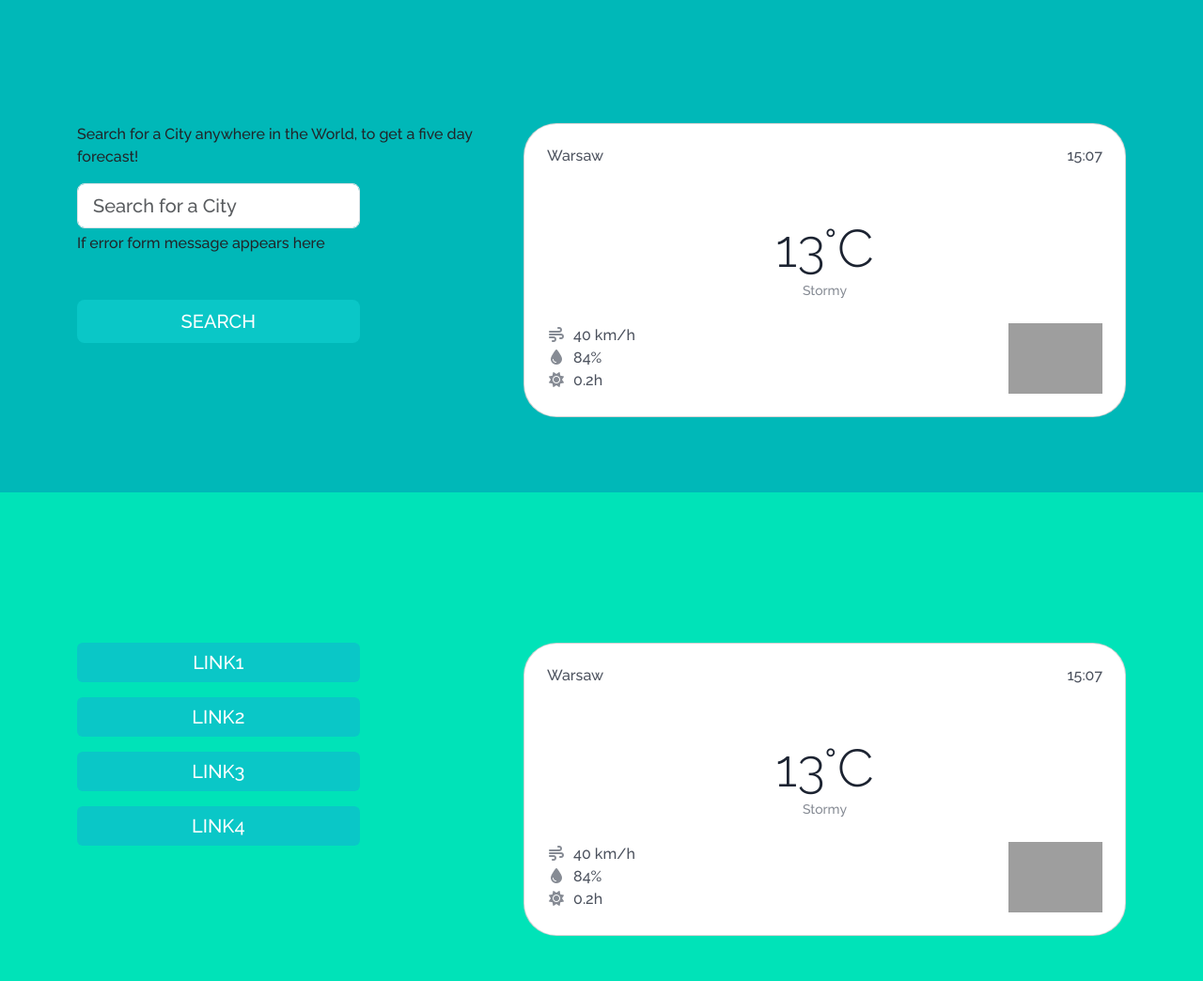
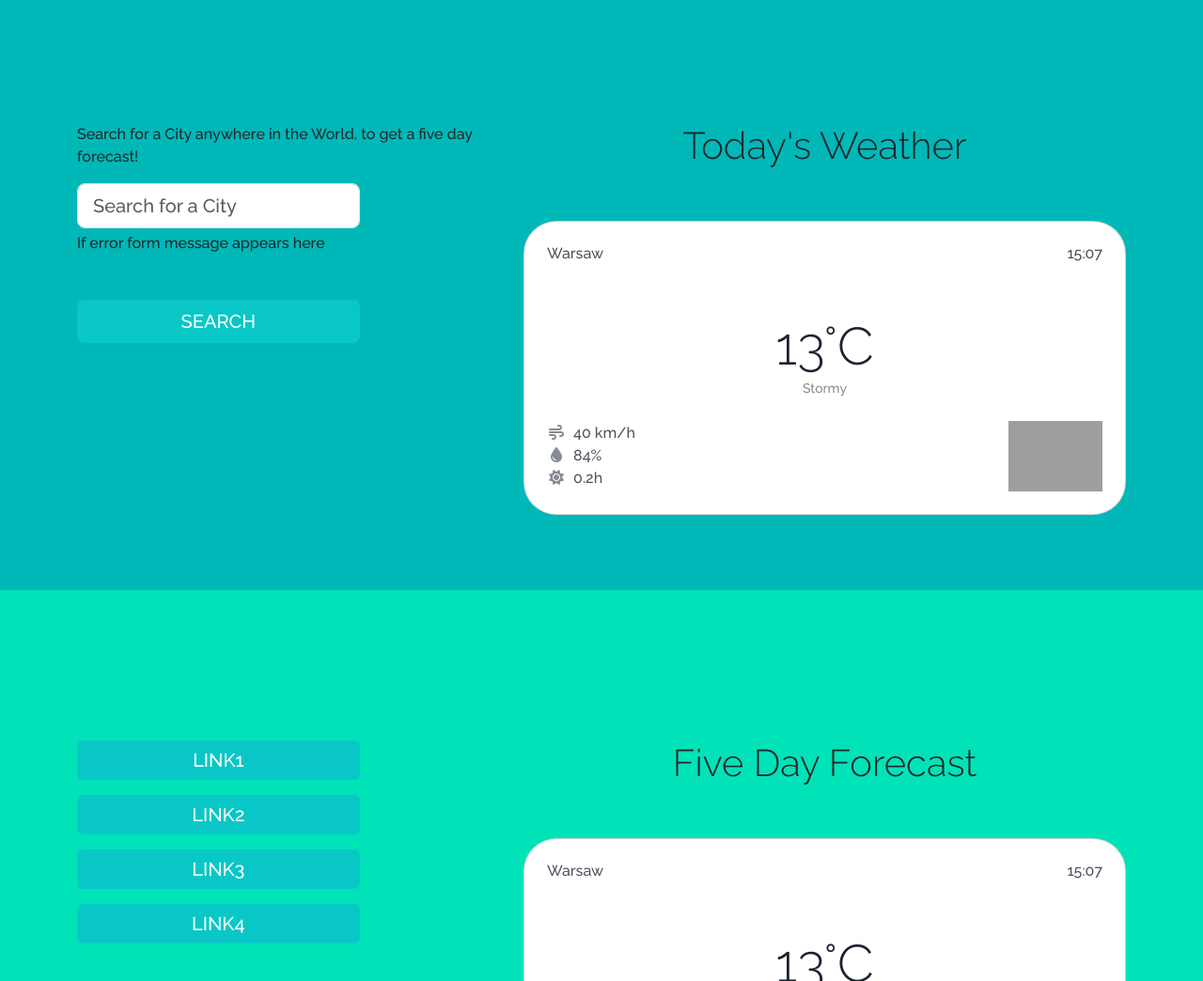
Before and after one commit to Sho-ayb/weather-dashboard-app2, a plain HTML site: page index.html in a window 1280 px wide. Shown: the part 300-1344 px from the top of the page at 94% size. Drawn offline with nearby package versions, Linux system fonts and the light colour scheme; grey boxes are pictures that could not be loaded.

Commit message:
updated the html to include headings above main weather cards

```diff
--- a/index.html
+++ b/index.html
@@ -65,8 +65,11 @@
             </form>
           </div>
           <div
-            class="card__container d-flex flex-column col-md-7 justify-content-centre"
+            class="card__container weather__today d-flex flex-column col-md-7 justify-content-centre"
           >
+            <div class="d-flex justify-content-sm-center mb-5">
+              <h1 class="display-6">Today's Weather</h1>
+            </div>
             <div class="card" style="color: #4b515d; border-radius: 35px">
               <div class="card-body p-4">
                 <div class="d-flex">
@@ -125,8 +128,11 @@
           </aside>
 
           <article
-            class="card__container d-flex flex-column col-md-7 justify-content-centre"
+            class="card__container weather__fiveday d-flex flex-column col-md-7 justify-content-centre"
           >
+            <div class="d-flex justify-content-sm-center mb-5">
+              <h1 class="display-6">Five Day Forecast</h1>
+            </div>
             <div class="card" style="color: #4b515d; border-radius: 35px">
               <div class="card-body p-4">
                 <div class="d-flex">
```
